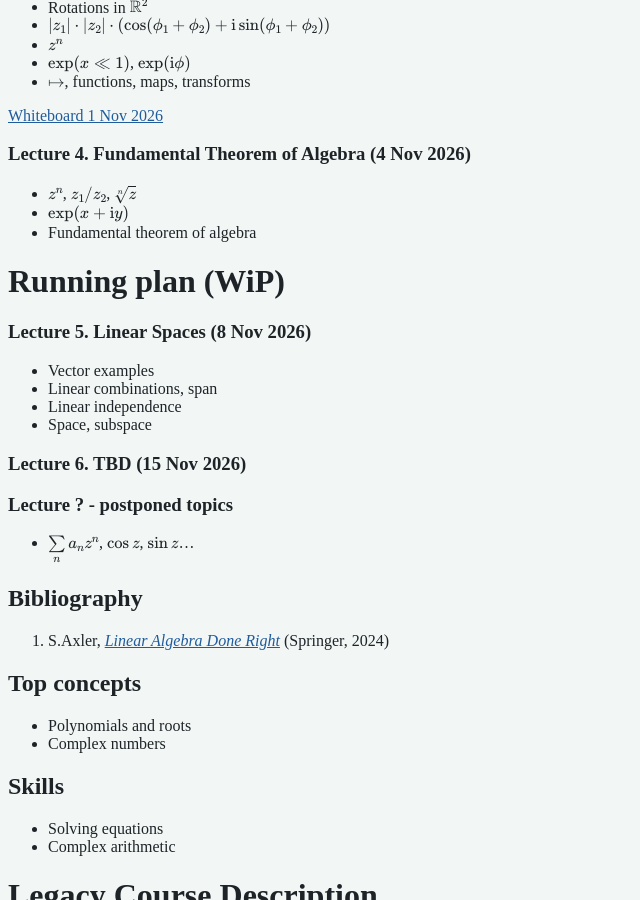
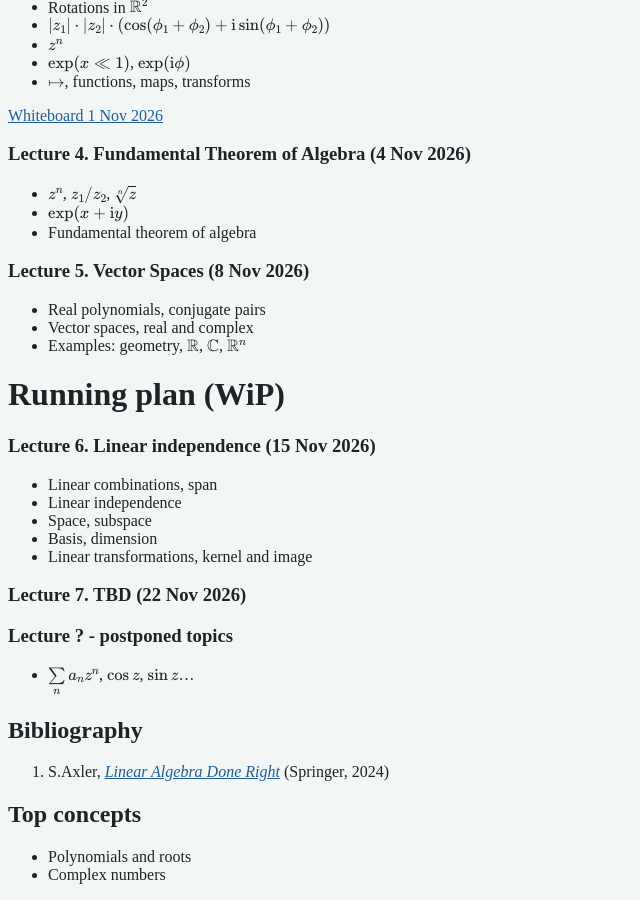
Before and after one commit to melnikovsky/wsos, a Jekyll site: the page built from courses/20272031.md, in a window 1280 px wide and 900 px high, scrolled down 631 px. Shown: the whole window, without its empty margins (0-640 px from the left). Built offline with Jekyll 4.4.1, drawn with Linux system fonts in a browser that asks for light colours.

Commit message:
Lecture 5

```diff
--- a/courses/20272031.md
+++ b/courses/20272031.md
@@ -48,16 +48,23 @@ _whiteboard missing - pending_
 * $\exp(x + \mathrm{i} y)$
 * Fundamental theorem of algebra
 
+### Lecture 5. Vector Spaces (8 Nov 2026)
+
+* Real polynomials, conjugate pairs
+* Vector spaces, real and complex
+* Examples: geometry, $\mathbb{R}$, $\mathbb{C}$, $\mathbb{R}^n$
+
 # Running plan (WiP)
 
-### Lecture 5. Linear Spaces (8 Nov 2026)
+### Lecture 6. Linear independence (15 Nov 2026)
 
-* Vector examples
 * Linear combinations, span
 * Linear independence
 * Space, subspace
+* Basis, dimension
+* Linear transformations, kernel and image
 
-### Lecture 6. TBD (15 Nov 2026)
+### Lecture 7. TBD (22 Nov 2026)
 
 
 ### Lecture ? - postponed topics
```
